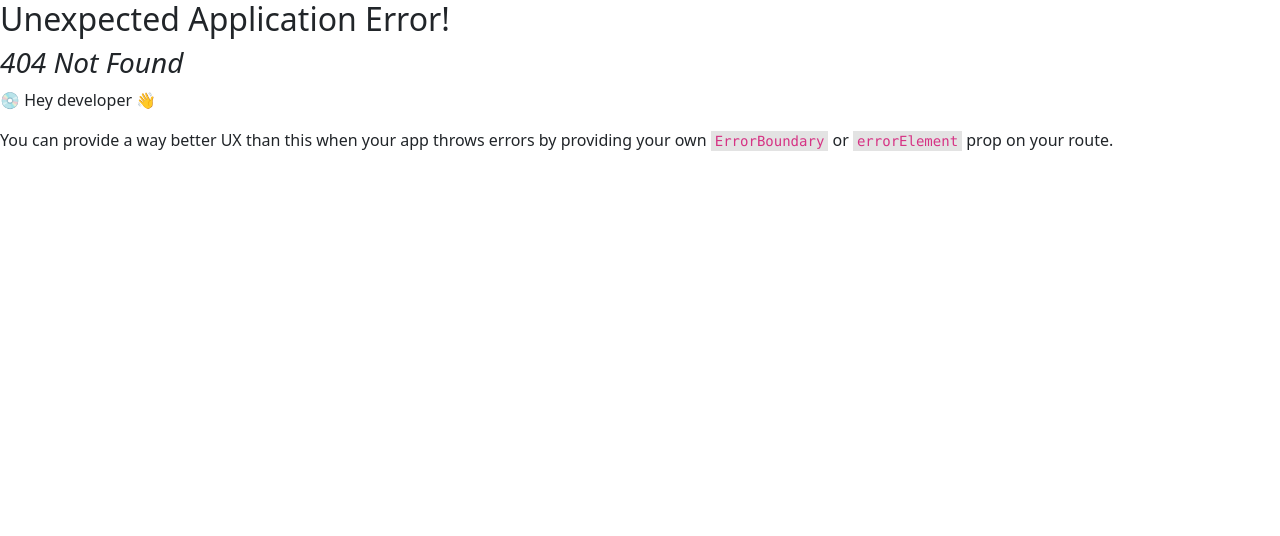
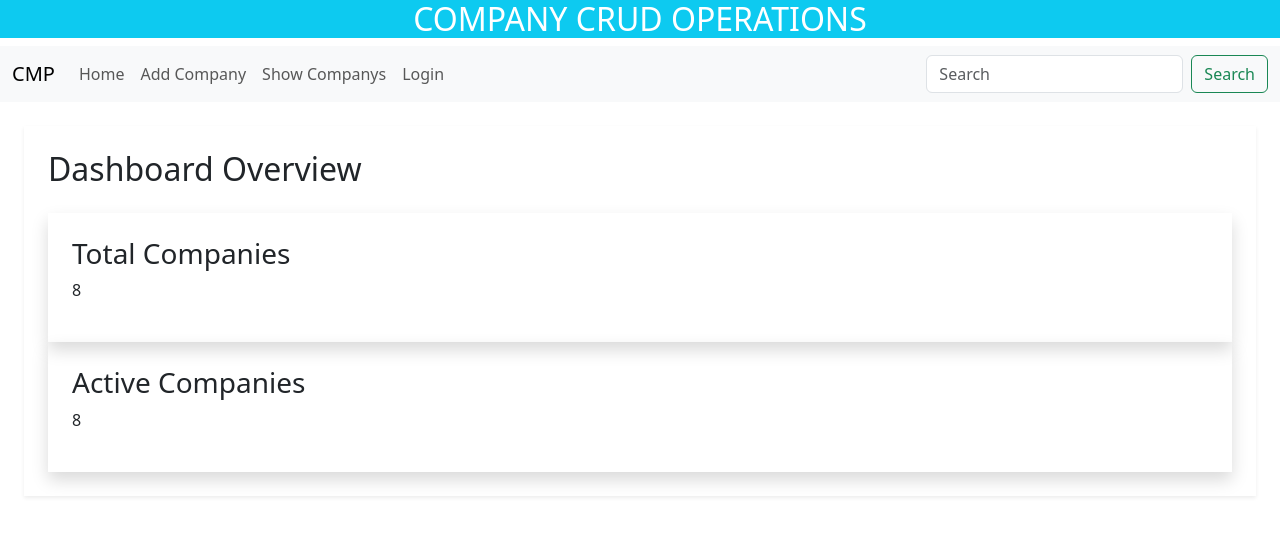
Before and after one commit to faizan-1320/company-crud, a React (Vite) app: page /home in a window 1280 px wide. Before the commit this address had no page. Shown: the top 536 px of the page. Built offline with nearby package versions, Linux system fonts and the light colour scheme.

Commit message:
add home component and count totalCompany in array

```diff
--- a/src/Company/Company.jsx
+++ b/src/Company/Company.jsx
@@ -1,8 +1,7 @@
 import React from 'react'
 import Companycard from '../companycard/Companycard';
 
-export default function Company() {
-  const companyArr = [
+export const companyArr = [
   {
     cmpId:1,
     cmpName:'Hyperlink Infosystem',
@@ -76,6 +75,9 @@ export default function Company() {
     cmpAddress:'Pune'
   }
 ]
+
+export default function Company() {
+
   const cmpCard = companyArr.map((company,index)=><Companycard key={'card'+index} company={company}/>);
   return (
     <>
--- a/src/Navabar/Navabar.jsx
+++ b/src/Navabar/Navabar.jsx
@@ -5,14 +5,14 @@ export default function () {
     return (
         <nav className="navbar navbar-expand-lg bg-body-tertiary">
             <div className="container-fluid">
-                <Link className="navbar-brand" to="/companies">CMP</Link>
+                <Link className="navbar-brand" to="/home">CMP</Link>
                 <button className="navbar-toggler" type="button" data-bs-toggle="collapse" data-bs-target="#navbarSupportedContent" aria-controls="navbarSupportedContent" aria-expanded="false" aria-label="Toggle navigation">
                     <span className="navbar-toggler-icon"></span>
                 </button>
                 <div className="collapse navbar-collapse" id="navbarSupportedContent">
                     <ul className="navbar-nav me-auto mb-2 mb-lg-0">
                         <li className="nav-item">
-                            <Link className="nav-link" to="/companies">Home</Link>
+                            <Link className="nav-link" to="/home">Home</Link>
                         </li>
                         <li className="nav-item">
                             <Link className="nav-link" to="/add-company">Add Company</Link>
--- /dev/null
+++ b/src/home/Home.jsx
@@ -0,0 +1,24 @@
+import React from 'react'
+import {companyArr} from '../Company/Company'
+
+export default function Home() {
+  return (
+    <div className="min-h-screen bg-gray-100 p-4">
+      <div className="max-w-4xl mx-auto bg-white shadow-md rounded-lg p-6">
+        <div className="bg-gray-50 p-4 rounded-lg shadow-sm">
+          <h2 className="text-2xl font-semibold mb-4">Dashboard Overview</h2>
+          <div className="grid grid-cols-2 gap-4">
+            <div className="p-4 bg-blue-100 text-blue-700 rounded-lg shadow">
+              <h3 className="text-lg font-bold">Total Companies</h3>
+              <p className="text-xl">{companyArr.length}</p>
+            </div>
+            <div className="p-4 bg-green-100 text-green-700 rounded-lg shadow">
+              <h3 className="text-lg font-bold">Active Companies</h3>
+              <p className="text-xl">{companyArr.length}</p>
+            </div>
+          </div>
+        </div>
+      </div>
+    </div>
+  )
+}
--- a/src/main.jsx
+++ b/src/main.jsx
@@ -8,6 +8,7 @@ import { createBrowserRouter, RouterProvider } from 'react-router'
 import Company from './Company/Company.jsx'
 import CompanyForm from './companyForm/CompanyForm.jsx'
 import AdminLogin from './adminLogin/AdminLogin.jsx'
+import Home from './home/Home.jsx'
 
 let routes = [{
   path:'/',
@@ -24,6 +25,9 @@ let routes = [{
     {
       path:'/add-company',
       element:<CompanyForm/>
+    },{
+      path:'/home',
+      element:<Home/>
     }
   ]
 }]
```
Lines whose indentation alone changed are shown as unchanged.
